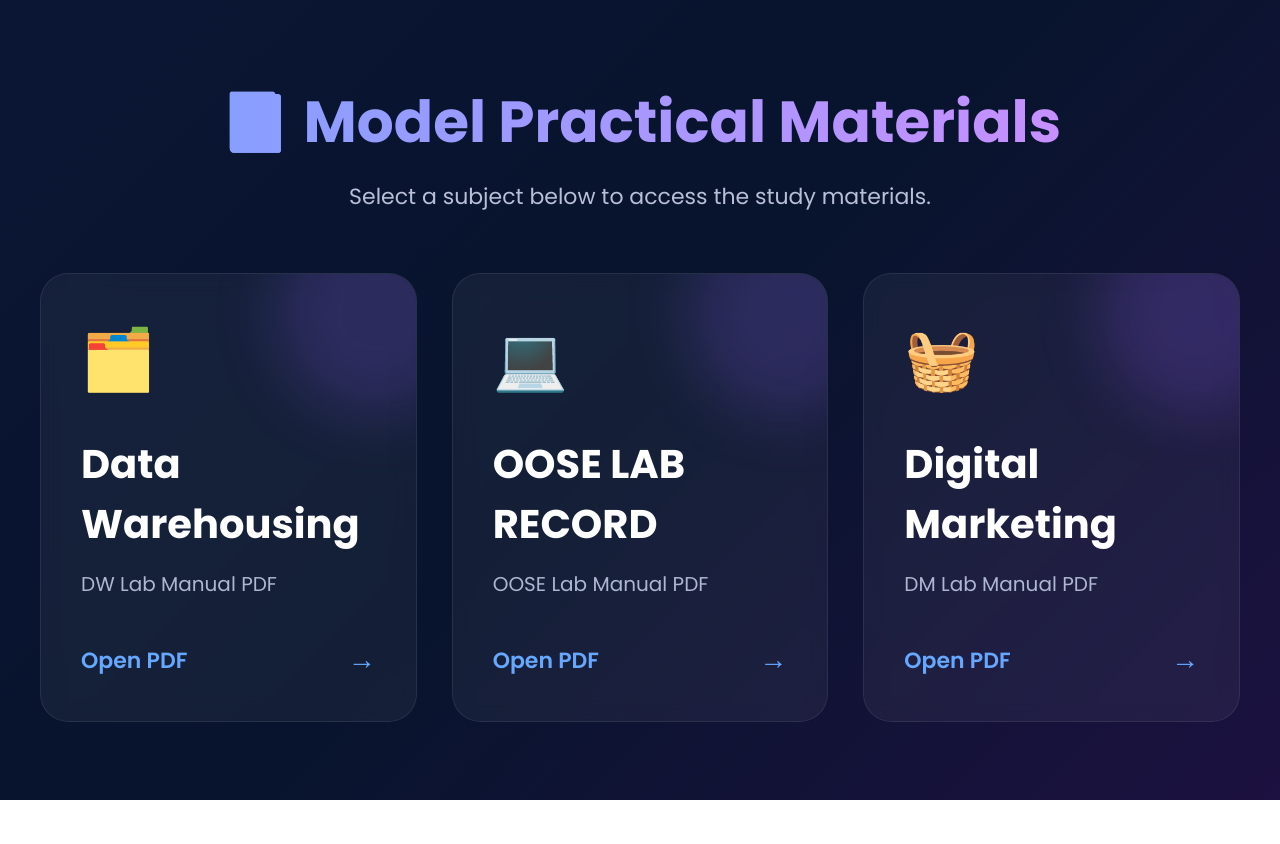
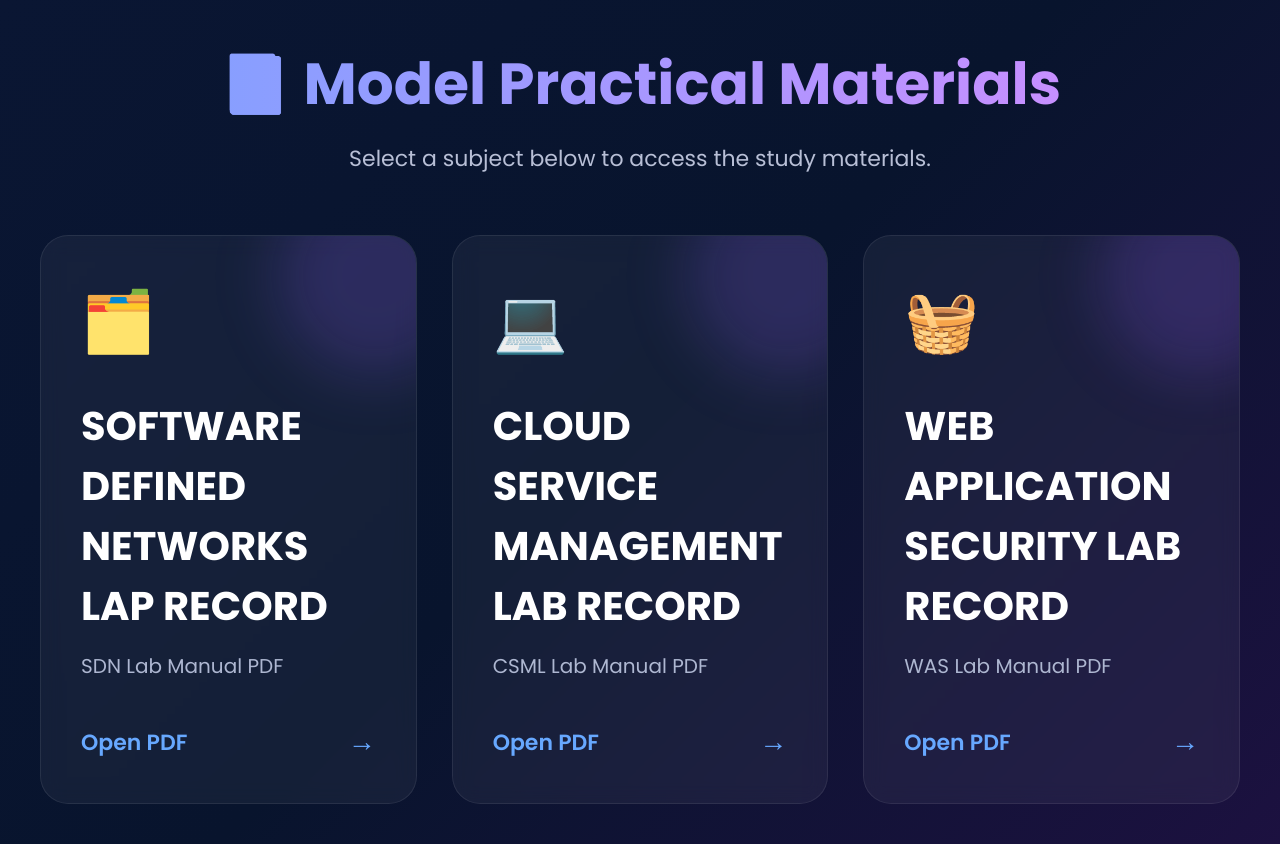
Before and after one commit to infantakash210705/lab_manual-, a plain HTML site: page index.html in a window 1280 px wide. Before the commit the page ends 800 px from the top, so only its background shows below. Drawn offline with Linux system fonts and the light colour scheme.

Commit message:
Update lab records and titles in index.html

```diff
--- a/index.html
+++ b/index.html
@@ -161,9 +161,9 @@
       <div class="card">
         <div class="icon">🗂️</div>
 
-        <h2>Data Warehousing</h2>
+        <h2>SOFTWARE DEFINED NETWORKS LAP RECORD</h2>
 
-        <p>DW Lab Manual PDF</p>
+        <p>SDN Lab Manual PDF</p>
 
         <!-- Replace dw.pdf with your PDF file -->
         <a href="pdfs/Data Warehousing Lab manual.pdf" target="_blank" class="pdf-btn">
@@ -176,9 +176,9 @@
       <div class="card">
         <div class="icon">💻</div>
 
-        <h2>OOSE LAB RECORD</h2>
+        <h2>CLOUD SERVICE MANAGEMENT LAB RECORD</h2>
 
-        <p>OOSE Lab Manual PDF</p>
+        <p>CSML Lab Manual PDF</p>
 
         <!-- Replace video.pdf with your PDF file -->
         <a href="pdfs/22ML601-00SE LAB RECORD (1)_organized.pdf" target="_blank" class="pdf-btn">
@@ -191,9 +191,9 @@
       <div class="card">
         <div class="icon">🧺</div>
 
-        <h2>Digital Marketing</h2>
+        <h2>WEB APPLICATION SECURITY LAB RECORD</h2>
 
-        <p>DM Lab Manual PDF</p>
+        <p>WAS Lab Manual PDF</p>
 
         <a href="pdfs/22PCS49-Digital Marketing record to printout.pdf" target="_blank" class="pdf-btn">
           Open PDF
```
